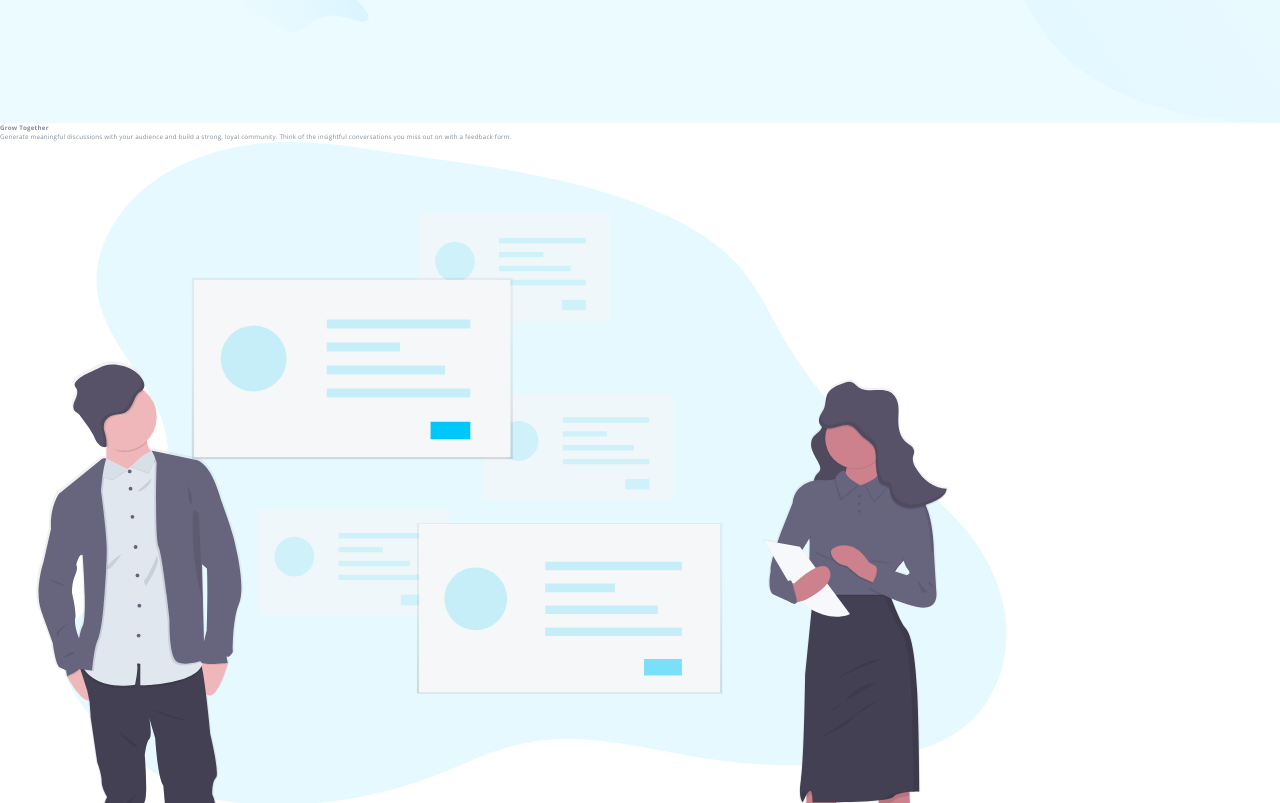
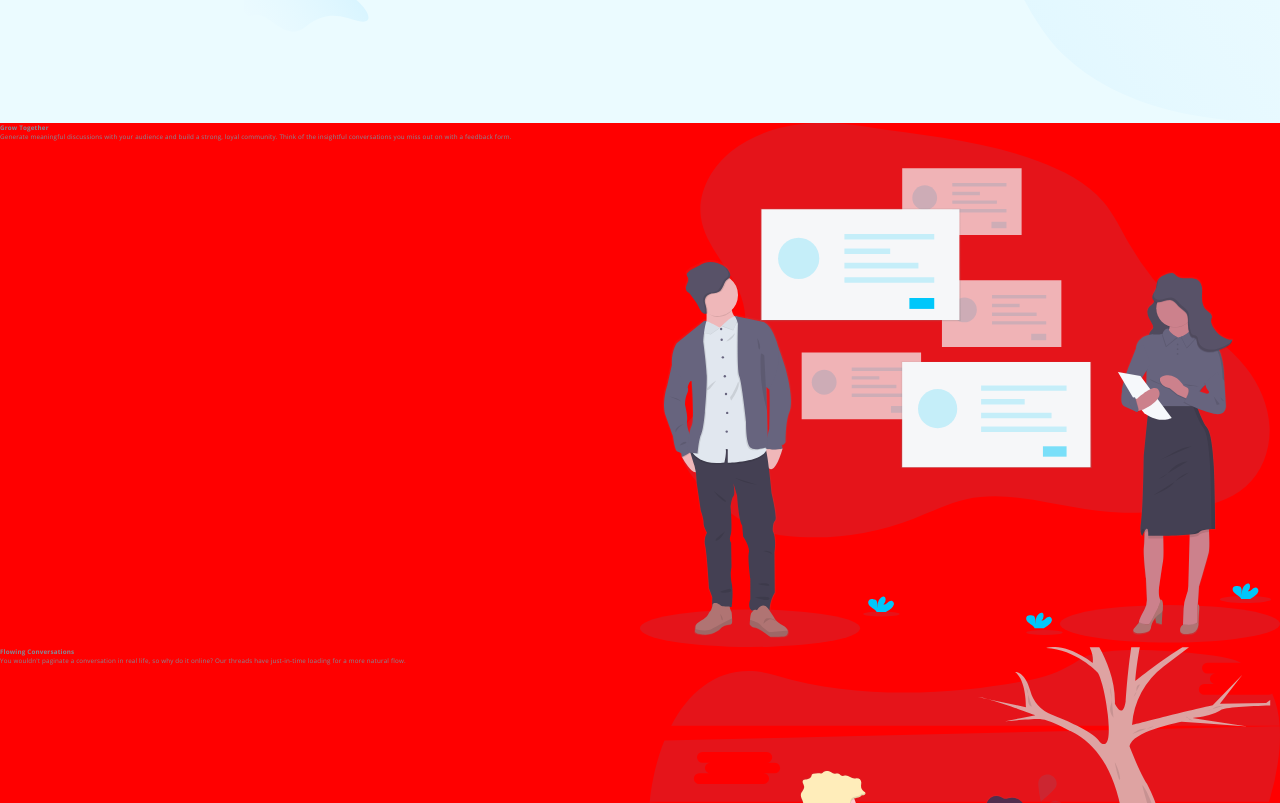
Before and after one commit to Samjolas/huddle-main, a plain HTML site: page index.html in a window 1280 px wide. Shown: the part 677-1480 px from the top of the page. Drawn offline with nearby package versions, Linux system fonts and the light colour scheme.

Commit message:
Clipboard

```diff
--- a/sass/style/_home.scss
+++ b/sass/style/_home.scss
@@ -25,6 +25,8 @@
 }
 .about {
   &__list {
-
+    background: red;
+    display: grid;
+    grid-template-columns: 1fr 1fr;
   }
 }
```
Also changed, not shown: dist/main.css, 1 other file.
